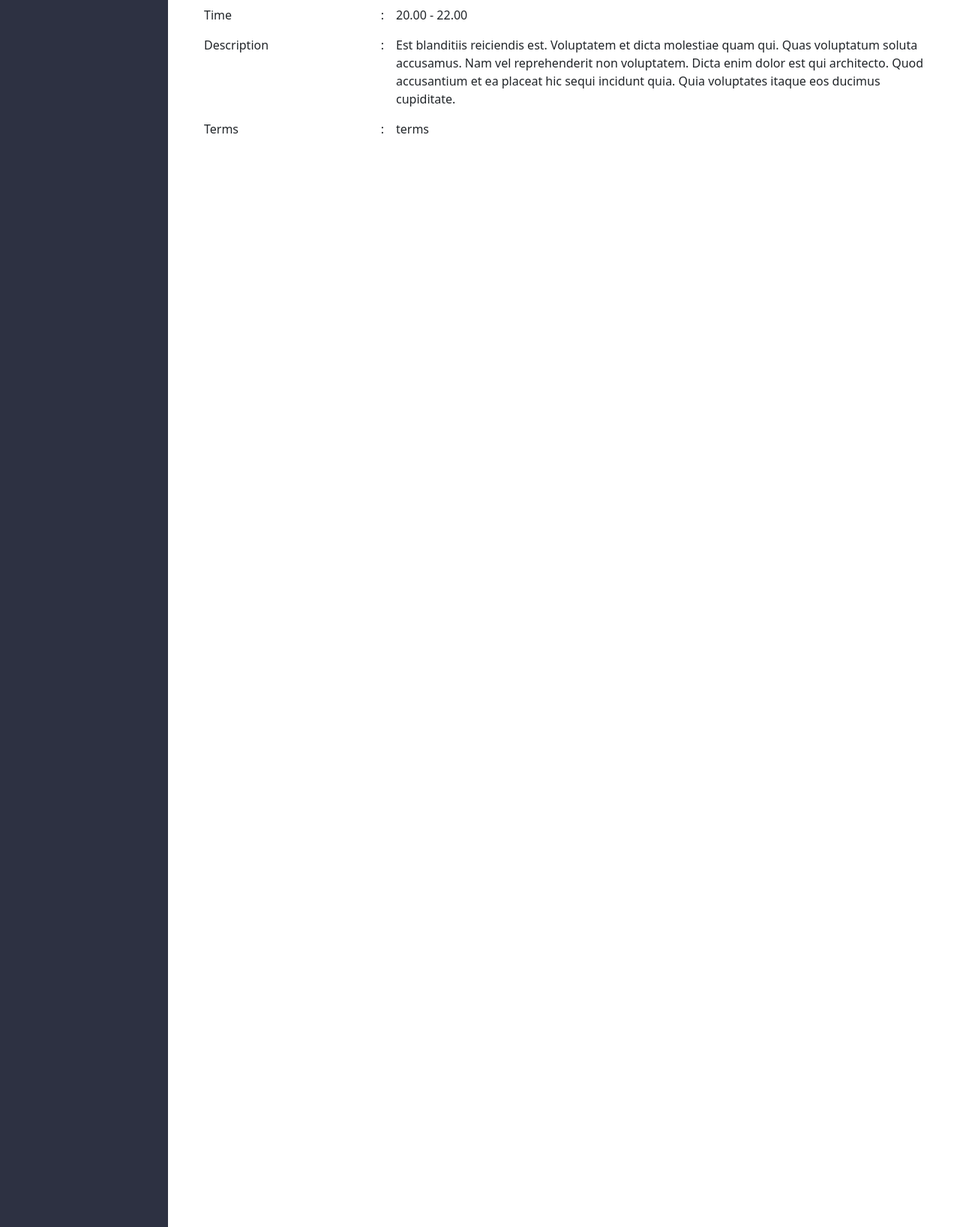
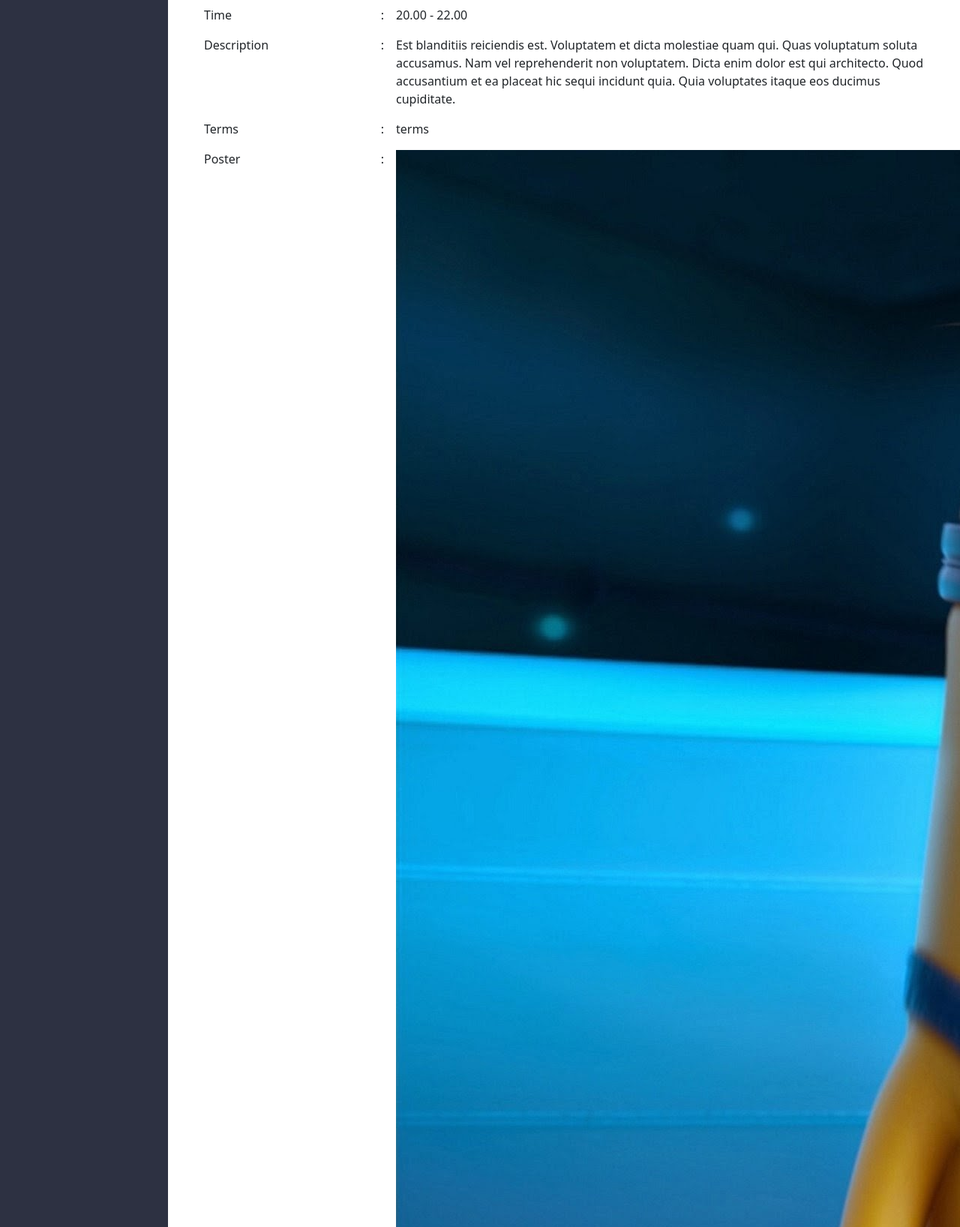
Before and after one commit to Gerzi40/JualanTiket, a Laravel app: page /admin/event/1 in a window 1280 px wide. Shown: the part 284-1920 px from the top of the page at 75% size. Run offline with Laravel 12, Linux system fonts and the light colour scheme; a user stored in the database is signed in; data comes from the database, SQL or seed files in the repository.

Commit message:
show poster in event detail

```diff
--- a/resources/views/page/admin/detail.blade.php
+++ b/resources/views/page/admin/detail.blade.php
@@ -61,5 +61,9 @@
         <div class="label">Terms</div>
         <div style="white-space: pre;">{{ $event->terms }}</div>
     </div>
+    <div class="detail-row">
+        <div class="label">Poster</div>
+        <img src={{ asset($event->image) }}>
+    </div>
 
 @endsection
```
